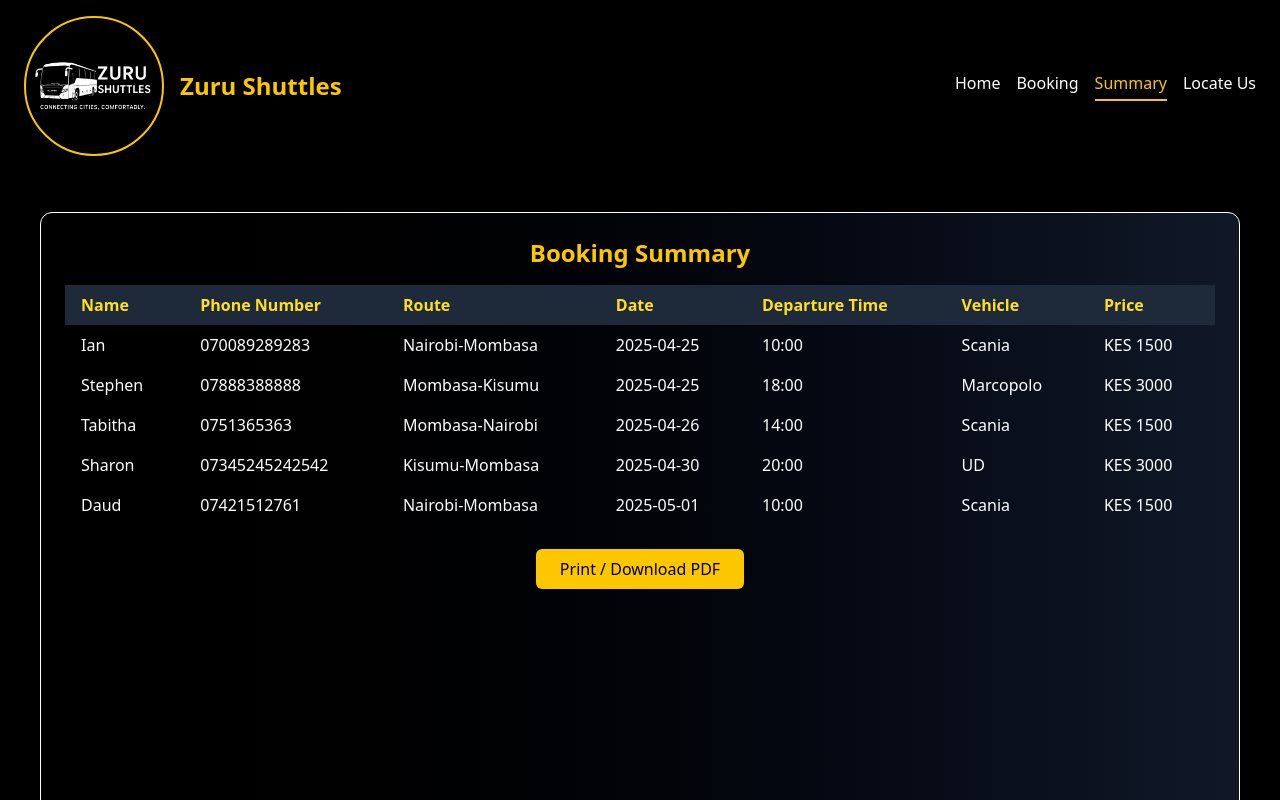
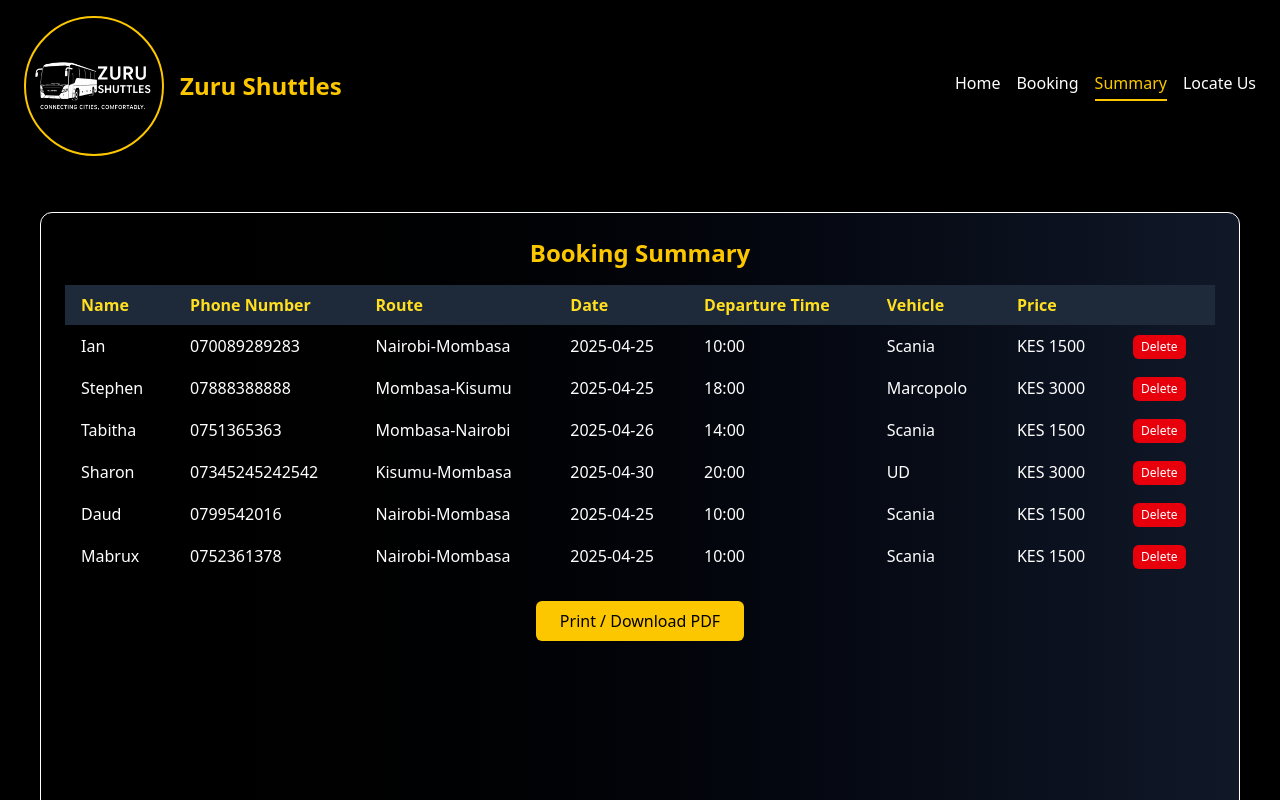
Before and after one commit to DaudElmoge/project-phase-2, a React (Vite) app: page /summary in a window 1280 px wide. Shown: the top 800 px of the page. Built offline with nearby package versions, Linux system fonts and the light colour scheme; data requests are answered from the project's data file.

Commit message:
added delete and sweetalert

```diff
--- a/db.json
+++ b/db.json
@@ -111,12 +111,22 @@
       "price": "KES 3000"
     },
     {
-      "id": "fa81",
+      "id": "42e3",
       "name": "Daud",
-      "number": "07421512761",
+      "number": "0799542016",
       "route": "Nairobi-Mombasa",
       "vehicle": "Scania",
-      "departureDate": "2025-05-01",
+      "departureDate": "2025-04-25",
+      "departureTime": "10:00",
+      "price": "KES 1500"
+    },
+    {
+      "id": "c0a4",
+      "name": "Mabrux",
+      "number": "0752361378",
+      "route": "Nairobi-Mombasa",
+      "vehicle": "Scania",
+      "departureDate": "2025-04-25",
       "departureTime": "10:00",
       "price": "KES 1500"
     }
--- a/package.json
+++ b/package.json
@@ -16,6 +16,7 @@
     "react-dom": "^19.0.0",
     "react-router-dom": "^6.30.0",
     "react-toastify": "^11.0.5",
+    "sweetalert2": "^11.19.1",
     "tailwindcss": "^4.1.4"
   },
   "devDependencies": {
--- a/src/components/BookingForm.jsx
+++ b/src/components/BookingForm.jsx
@@ -117,7 +117,7 @@ function BookingForm() {
         <option value="">Select Route</option>
         {routes.map((r) => (
           <option key={r.id} value={r.id}>
-            {r.from} - {r.to} - {r.price} -{r.departureTime}
+            {r.from} - {r.to} - {r.price} :{r.departureTime}
           </option>
         ))}
       </select>
--- a/src/components/BookingSummary.jsx
+++ b/src/components/BookingSummary.jsx
@@ -1,4 +1,6 @@
 import { useEffect, useState, useRef } from "react";
+import Swal from "sweetalert2";
+
 
 function BookingSummary() {
   const [bookings, setBookings] = useState([]);
@@ -11,6 +13,54 @@ function BookingSummary() {
       .then((data) => setBookings(data))
       .catch((error) => console.error("Failed to fetch bookings", error));
   }, []);
+const handleDelete = (id) => {
+  Swal.fire({
+    title: "Are you sure?",
+    text: "You won't be able to revert this!",
+    icon: "warning",
+    showCancelButton: true,
+    confirmButtonColor: "#d33",
+    cancelButtonColor: "#3085d6",
+    confirmButtonText: "Yes, delete it!",
+    cancelButtonText: "Cancel",
+  }).then((result) => {
+    if (result.isConfirmed) {
+      fetch(`http://localhost:3000/bookings/${id}`, {
+        method: "DELETE",
+      })
+        .then((res) => {
+          if (res.ok) {
+            setBookings((prev) => prev.filter((booking) => booking.id !== id));
+            Swal.fire({
+              icon: "success",
+              title: "Deleted!",
+              text: "The booking has been successfully deleted.",
+              confirmButtonColor: "#3085d6",
+              timer: 10000,
+              showConfirmButton: false,
+            });
+          } else {
+            Swal.fire({
+              icon: "error",
+              title: "Oops...",
+              text: "Failed to delete the booking!",
+            });
+          }
+        })
+        .catch((error) => {
+          console.error("Error deleting booking:", error);
+          Swal.fire({
+            icon: "error",
+            title: "Error!",
+            text: "Something went wrong while deleting.",
+          });
+        });
+    } else {
+      // Optional: user clicked cancel
+      console.log("Deletion cancelled");
+    }
+  });
+};
 
   const handlePrint = () => {
     const printContents = printRef.current.innerHTML;// this will get the contents of the printRef
@@ -54,6 +104,7 @@ function BookingSummary() {
                   Vehicle
                 </th>
                 <th className="px-4 py-2 text-left whitespace-nowrap">Price</th>
+                <th className="px-4 py-2 text-left whitespace-nowrap"></th>
               </tr>
             </thead>
             <tbody>
@@ -69,6 +120,14 @@ function BookingSummary() {
                   <td className="px-4 py-2">{booking.departureTime}</td>
                   <td className="px-4 py-2">{booking.vehicle}</td>
                   <td className="px-4 py-2">{booking.price}</td>
+                  <td className="px-4 py-2">
+                    <button
+                      onClick={() => handleDelete(booking.id)}
+                      className="bg-red-600 hover:bg-red-500 cursor-pointer text-white px-2 py-1 rounded-md text-xs"
+                    >
+                      Delete
+                    </button>
+                  </td>
                 </tr>
               ))}
             </tbody>
@@ -78,7 +137,7 @@ function BookingSummary() {
         <div className="flex justify-center mt-6">
           <button
             onClick={handlePrint}
-            className="bg-yellow-400 text-black px-6 py-2 rounded-md hover:bg-yellow-300 transition duration-200"
+            className="bg-yellow-400 text-black px-6 py-2 rounded-md hover:bg-yellow-300 cursor-pointer transition duration-200"
           >
             Print / Download PDF
           </button>
```
Also changed, not shown: 1 other file (tests, documents, lock files or other folders).
